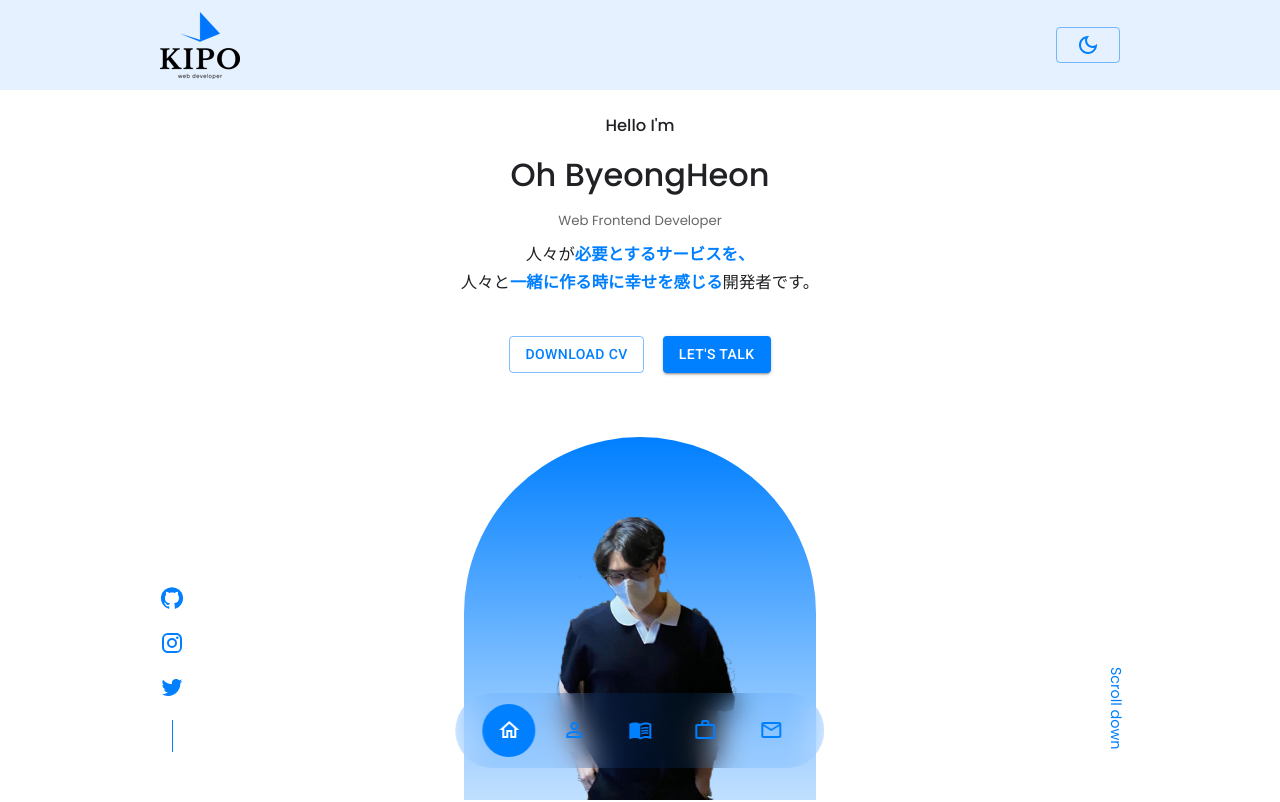
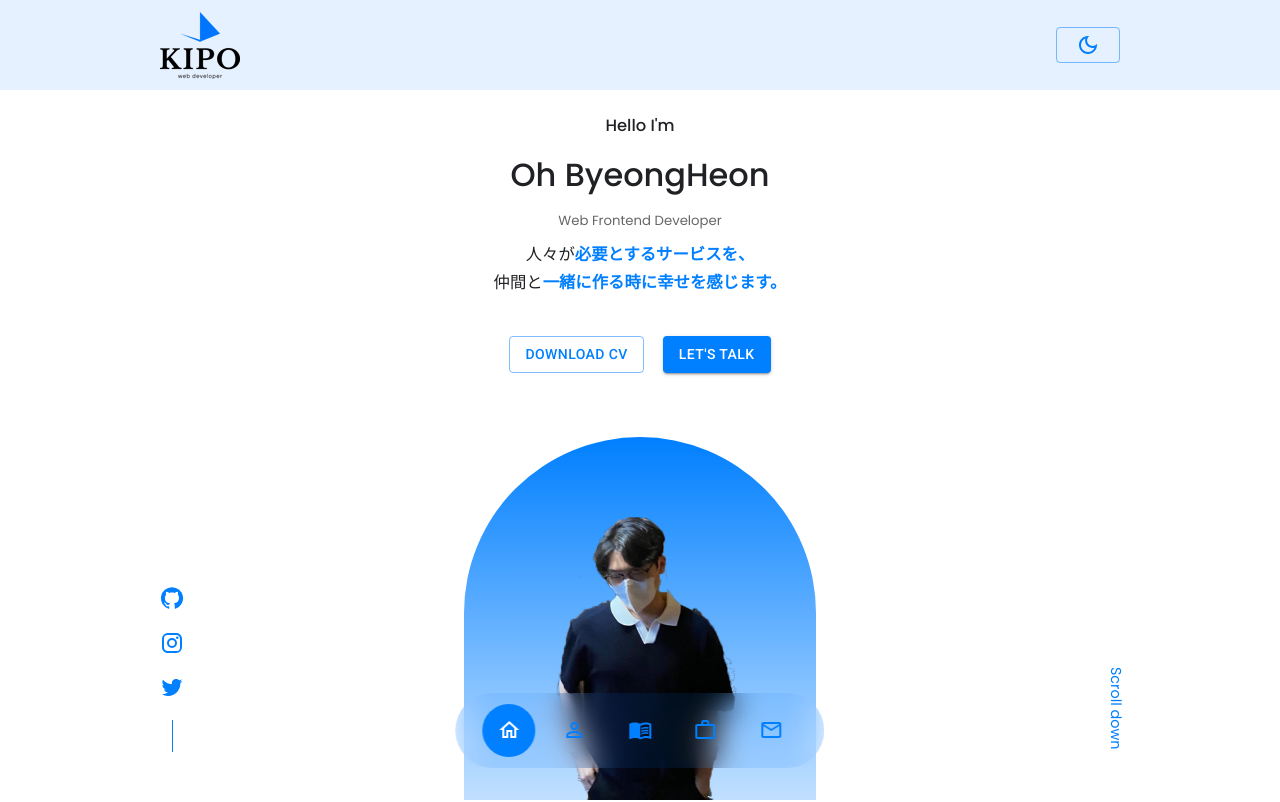
Before and after one commit to hi1004/portfolio, a React (Create React App) app: page / in a window 1280 px wide. Shown: the top 802 px of the page. Built offline with nearby package versions, Linux system fonts and the light colour scheme.

Commit message:
change message

```diff
--- a/src/components/header/Header.jsx
+++ b/src/components/header/Header.jsx
@@ -46,8 +46,7 @@ const Header = ({ toggleTheme, themeMode }) => {
           <TextLight>Web Frontend Developer</TextLight>
           <h3>
             人々が<PrimaryText>必要とするサービスを、</PrimaryText> <br />
-            人々と<PrimaryText>一緒に作る時に幸せを感じる</PrimaryText>
-            開発者です。
+            仲間と<PrimaryText>一緒に作る時に幸せを感じます。</PrimaryText>
           </h3>
         </TextContainer>
 
--- a/src/components/portfolio/Portfolio.jsx
+++ b/src/components/portfolio/Portfolio.jsx
@@ -29,7 +29,7 @@ const dummyData = [
   { id: 8, title: 'number8', src: IMG8, github: '', demo: '' },
   { id: 9, title: 'number9', src: IMG9, github: '', demo: '' },
 ];
-// test
+
 const Portfolio = () => {
   return (
     <PortfolioSection id="portfolio">
```
